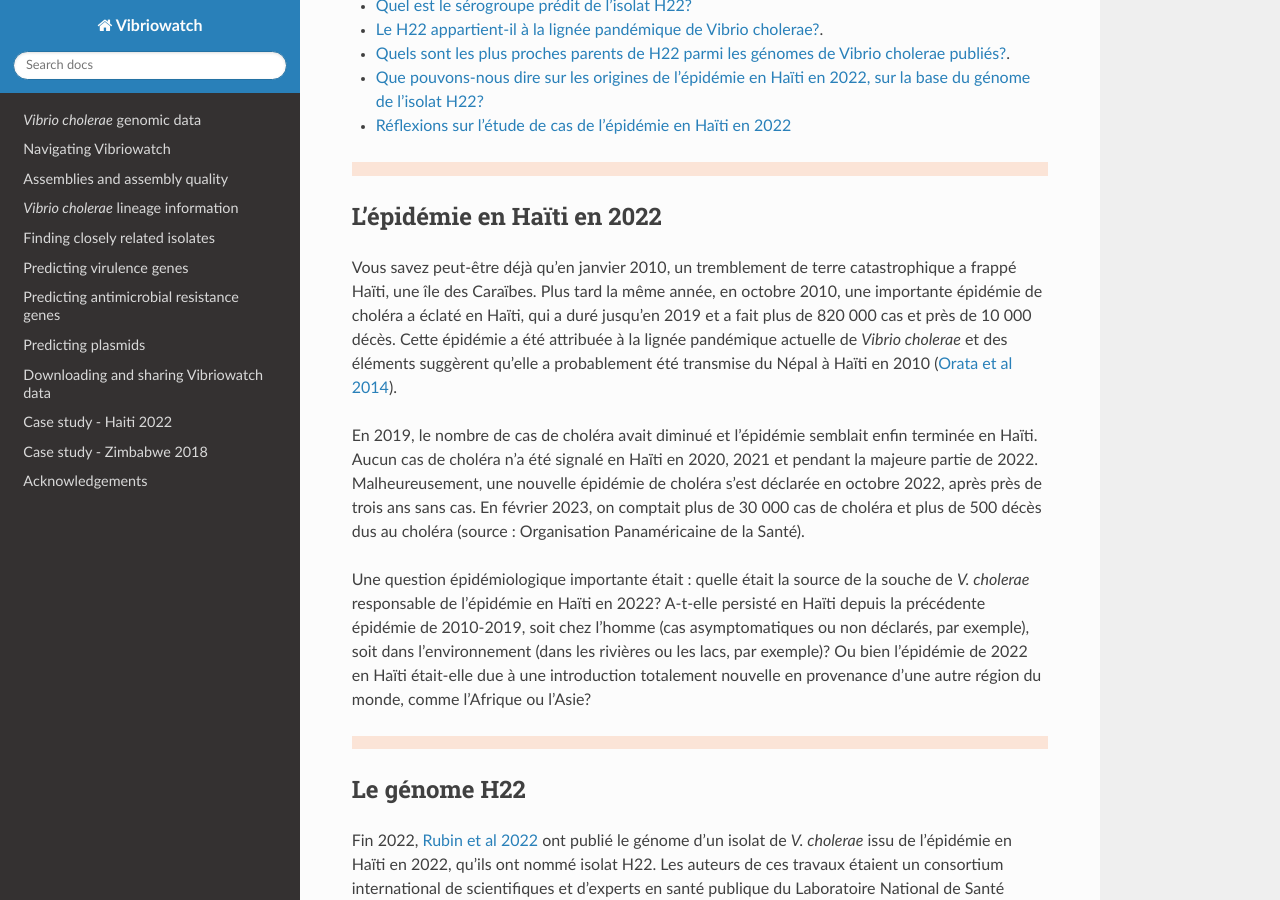
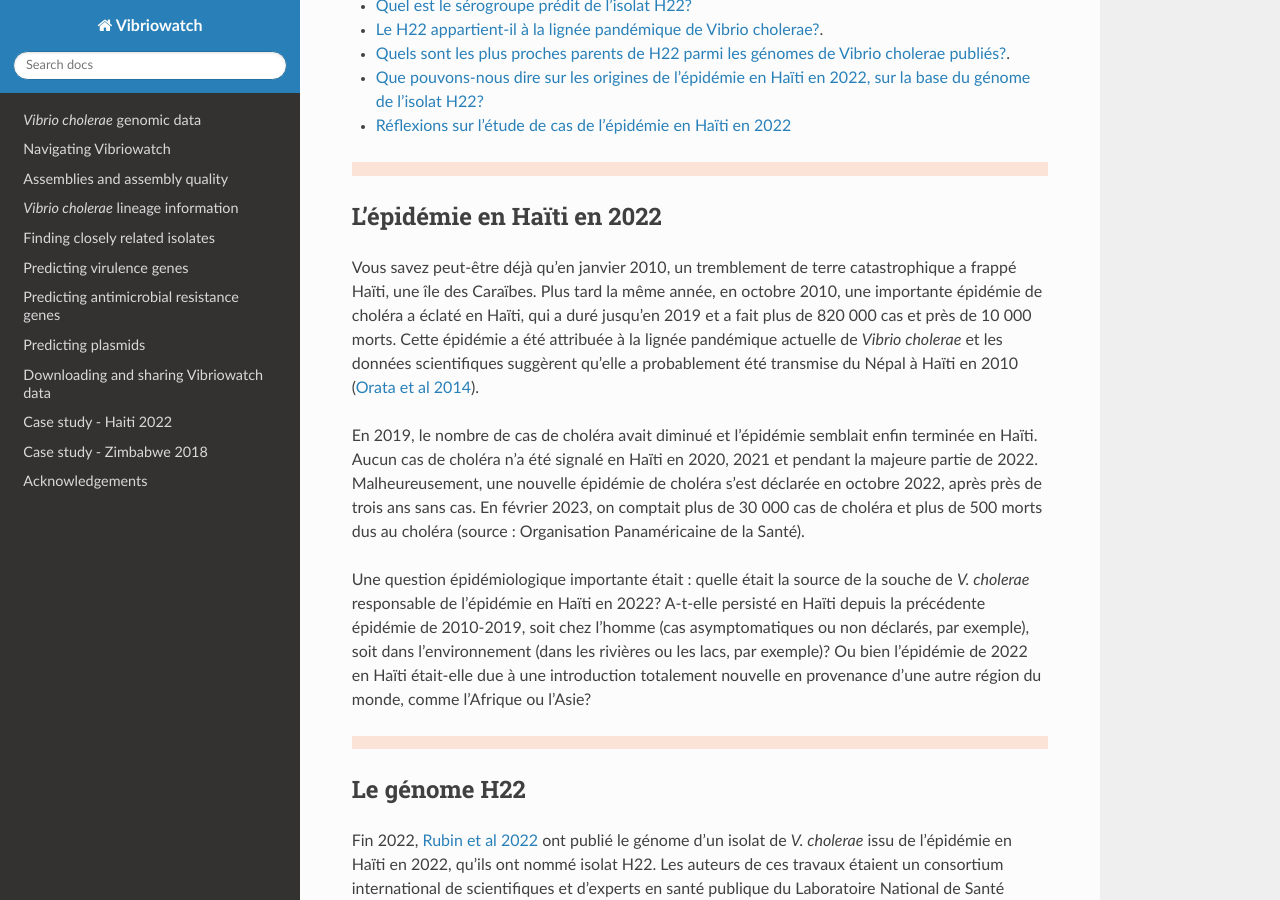
Before and after one commit to avrilcoghlan/vibriowatch, a Sphinx documentation site: the page built from docs/source/haiti_francais.rst, in a window 1280 px wide and 900 px high, scrolled down 670 px. Built offline with Sphinx 7.4.7 and the Read the Docs theme 3.1.0, drawn with Linux system fonts in a browser that asks for light colours.

Commit message:
Update haiti_francais.rst

```diff
--- a/docs/source/haiti_francais.rst
+++ b/docs/source/haiti_francais.rst
@@ -27,11 +27,11 @@ L'épidémie en Haïti en 2022
 ---------------------------
 
 Vous savez peut-être déjà qu'en janvier 2010, un tremblement de terre catastrophique a frappé Haïti, une île des Caraïbes.
-Plus tard la même année, en octobre 2010, une importante épidémie de choléra a éclaté en Haïti, qui a duré jusqu'en 2019 et a fait plus de 820 000 cas et près de 10 000 décès. Cette épidémie a été attribuée à la lignée pandémique actuelle de *Vibrio cholerae* et des éléments suggèrent qu'elle a probablement été transmise du Népal à Haïti en 2010 (`Orata et al 2014`_).
+Plus tard la même année, en octobre 2010, une importante épidémie de choléra a éclaté en Haïti, qui a duré jusqu'en 2019 et a fait plus de 820 000 cas et près de 10 000 morts. Cette épidémie a été attribuée à la lignée pandémique actuelle de *Vibrio cholerae* et les données scientifiques suggèrent qu'elle a probablement été transmise du Népal à Haïti en 2010 (`Orata et al 2014`_).
 
 .. _Orata et al 2014: https://pubmed.ncbi.nlm.nih.gov/24699938/
 
-En 2019, le nombre de cas de choléra avait diminué et l'épidémie semblait enfin terminée en Haïti. Aucun cas de choléra n'a été signalé en Haïti en 2020, 2021 et pendant la majeure partie de 2022. Malheureusement, une nouvelle épidémie de choléra s'est déclarée en octobre 2022, après près de trois ans sans cas. En février 2023, on comptait plus de 30 000 cas de choléra et plus de 500 décès dus au choléra (source : Organisation Panaméricaine de la Santé).
+En 2019, le nombre de cas de choléra avait diminué et l'épidémie semblait enfin terminée en Haïti. Aucun cas de choléra n'a été signalé en Haïti en 2020, 2021 et pendant la majeure partie de 2022. Malheureusement, une nouvelle épidémie de choléra s'est déclarée en octobre 2022, après près de trois ans sans cas. En février 2023, on comptait plus de 30 000 cas de choléra et plus de 500 morts dus au choléra (source : Organisation Panaméricaine de la Santé).
 
 Une question épidémiologique importante était : quelle était la source de la souche de *V. cholerae* responsable de l’épidémie en Haïti en 2022?
 A-t-elle persisté en Haïti depuis la précédente épidémie de 2010-2019, soit chez l’homme (cas asymptomatiques ou non déclarés, par exemple), soit dans l’environnement (dans les rivières ou les lacs, par exemple)? Ou bien l’épidémie de 2022 en Haïti était-elle due à une introduction totalement nouvelle en provenance d’une autre région du monde, comme l’Afrique ou l’Asie?
```
